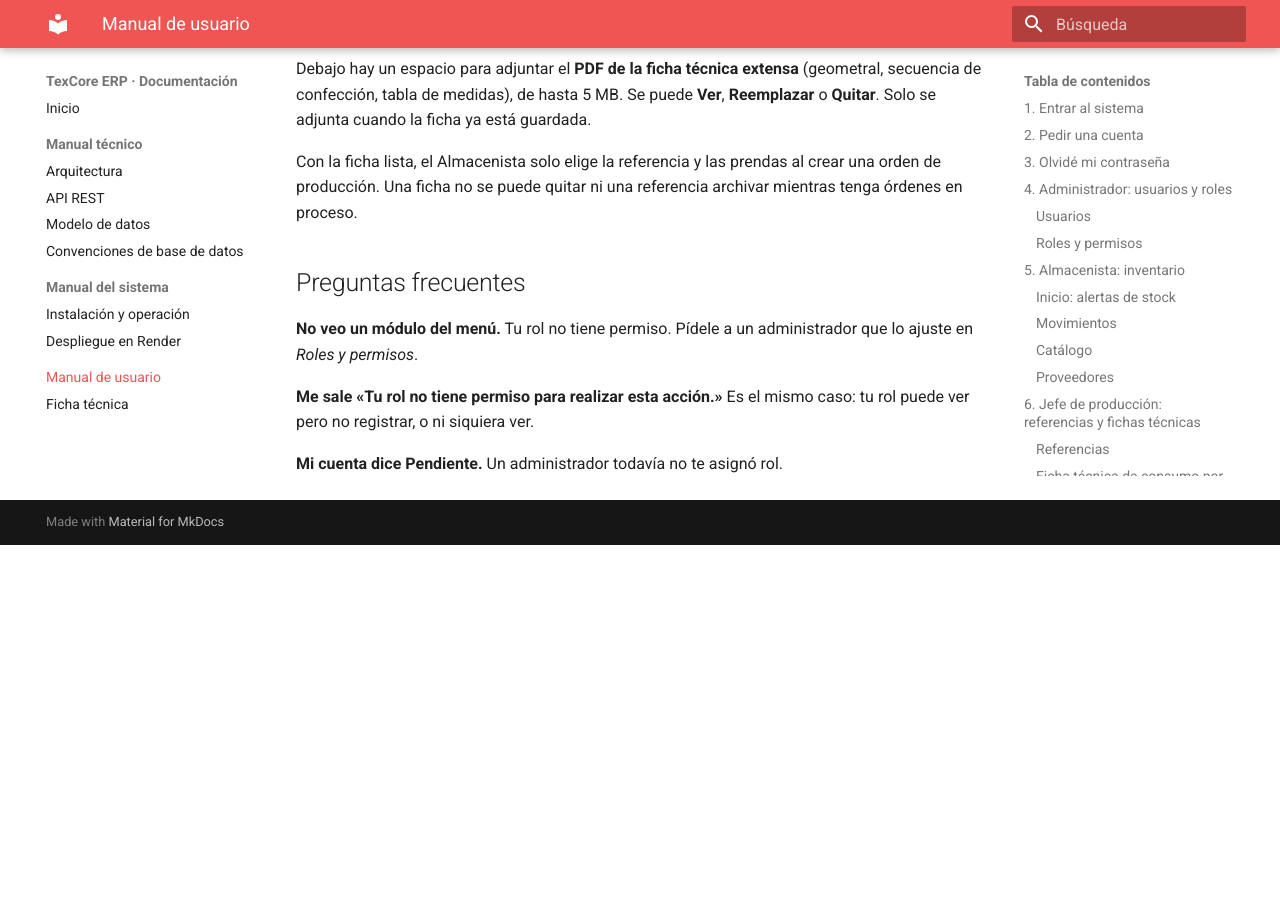
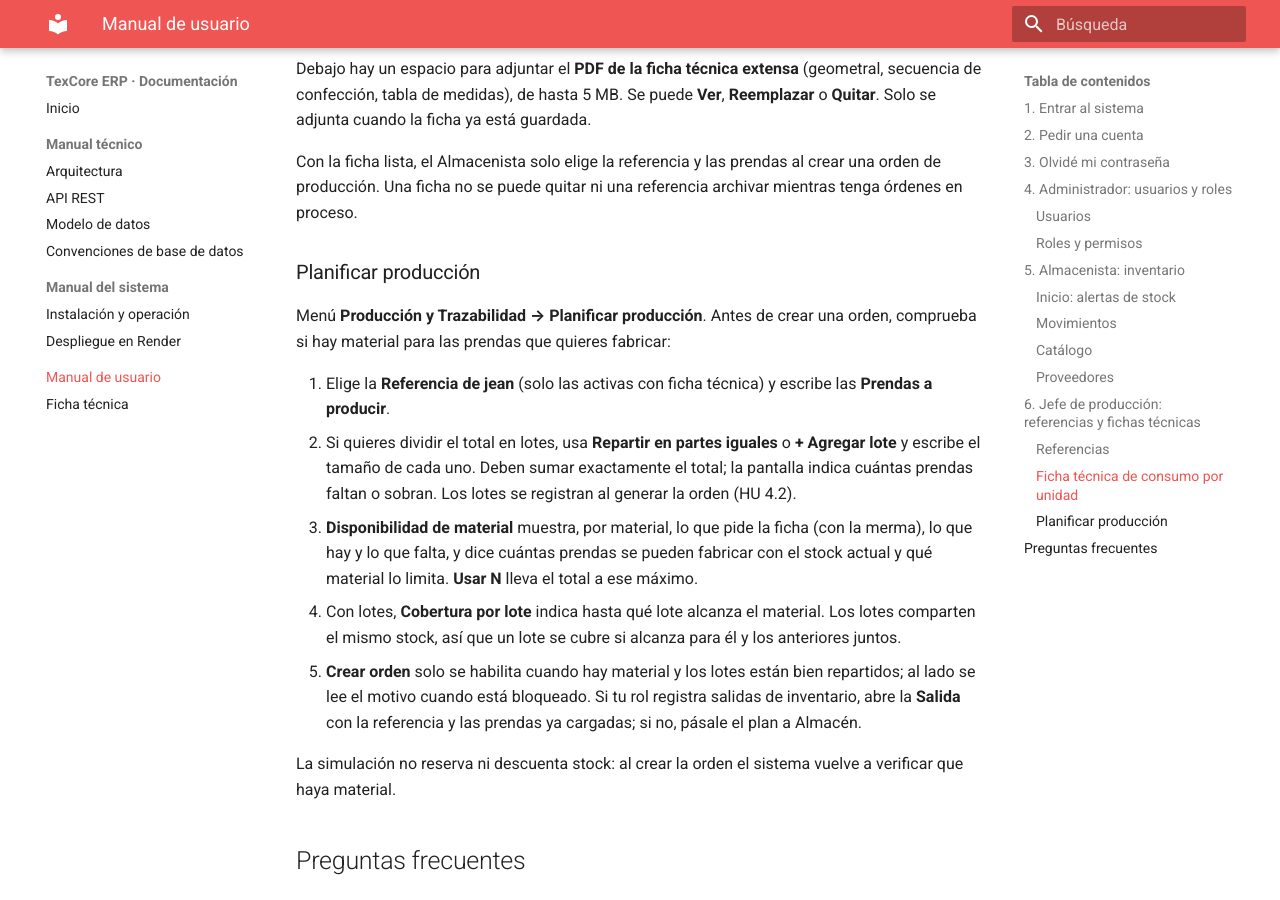
Before and after one commit to BayronVV/TexCoreERP-Backend, an MkDocs documentation site: the page built from docs/manual-de-usuario.md, in a window 1280 px wide and 900 px high, scrolled down 3819 px. Built offline with MkDocs 1.6.1 and Material for MkDocs 9.7.7, drawn with Linux system fonts in a browser that asks for light colours; before the commit the page ends 4364 px from its top, so only the background shows below that.

Commit message:
docs(TE-51): manual de usuario y mapa de la API de la planificación de producción

```diff
--- a/docs/manual-de-usuario.md
+++ b/docs/manual-de-usuario.md
@@ -139,6 +139,22 @@ de hasta 5 MB. Se puede **Ver**, **Reemplazar** o **Quitar**. Solo se adjunta cu
 Con la ficha lista, el Almacenista solo elige la referencia y las prendas al crear una orden de producción. Una ficha no se puede quitar
 ni una referencia archivar mientras tenga órdenes en proceso.
 
+### Planificar producción
+
+Menú **Producción y Trazabilidad → Planificar producción**. Antes de crear una orden, comprueba si hay material para las prendas que quieres fabricar:
+
+1. Elige la **Referencia de jean** (solo las activas con ficha técnica) y escribe las **Prendas a producir**.
+2. Si quieres dividir el total en lotes, usa **Repartir en partes iguales** o **+ Agregar lote** y escribe el tamaño de cada uno. Deben sumar
+   exactamente el total; la pantalla indica cuántas prendas faltan o sobran. Los lotes se registran al generar la orden (HU 4.2).
+3. **Disponibilidad de material** muestra, por material, lo que pide la ficha (con la merma), lo que hay y lo que falta, y dice cuántas prendas
+   se pueden fabricar con el stock actual y qué material lo limita. **Usar N** lleva el total a ese máximo.
+4. Con lotes, **Cobertura por lote** indica hasta qué lote alcanza el material. Los lotes comparten el mismo stock, así que un lote se cubre si
+   alcanza para él y los anteriores juntos.
+5. **Crear orden** solo se habilita cuando hay material y los lotes están bien repartidos; al lado se lee el motivo cuando está bloqueado. Si tu
+   rol registra salidas de inventario, abre la **Salida** con la referencia y las prendas ya cargadas; si no, pásale el plan a Almacén.
+
+La simulación no reserva ni descuenta stock: al crear la orden el sistema vuelve a verificar que haya material.
+
 ## Preguntas frecuentes
 
 **No veo un módulo del menú.** Tu rol no tiene permiso. Pídele a un administrador que lo ajuste en *Roles y permisos*.
```
Also changed, not shown: docs/api.md (+1 -0 lines).
